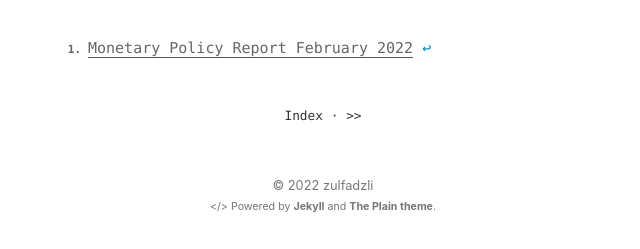
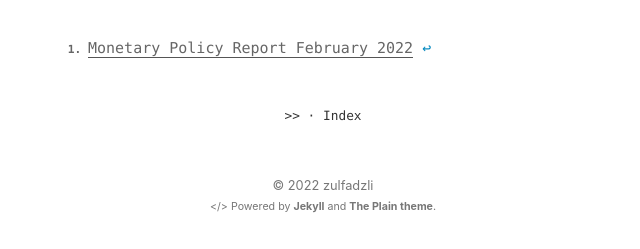
Before and after one commit to heiswayi/the-plain, a Jekyll site: the page built from _posts/2022-05-02-supply-chain-boe.md, in a window 1280 px wide. Shown: the part 1741-1990 px from the top of the page, without its empty margins (317-957 px from the left). Built offline with Jekyll 4.4.1, drawn with Linux system fonts in a browser that asks for light colours.

Commit message:
Update post.html

```diff
--- a/_layouts/post.html
+++ b/_layouts/post.html
@@ -16,13 +16,14 @@ layout: default
 </article>
 
 <div class="page-navigation code">
-	{% if page.next.url %}
-    <a class="next" href="{{ page.next.url | prepend: site.baseurl | prepend: site.url }}" title="NEXT: {{page.next.title}}">&lt;&lt;</a>
+{% if page.previous.url %}
+	<a class="prev" href="{{ page.previous.url | prepend: site.baseurl | prepend: site.url }}" title="PREV: {{page.previous.title}}">&gt;&gt;</a>
+
 		<span> &middot; </span>
   {% endif %}
 		<a class="home" href="{{ "/" | prepend: site.baseurl | prepend: site.url }}" title="Back to Index">Index</a>
-  {% if page.previous.url %}
-		<span> &middot; </span>
-    <a class="prev" href="{{ page.previous.url | prepend: site.baseurl | prepend: site.url }}" title="PREV: {{page.previous.title}}">&gt;&gt;</a>
+  {% if page.next.url %}
+	<span> &middot; </span>
+    <a class="next" href="{{ page.next.url | prepend: site.baseurl | prepend: site.url }}" title="NEXT: {{page.next.title}}">&lt;&lt;</a>
   {% endif %}
 </div>
```
